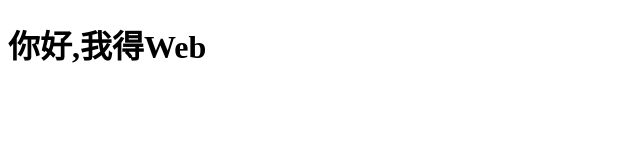
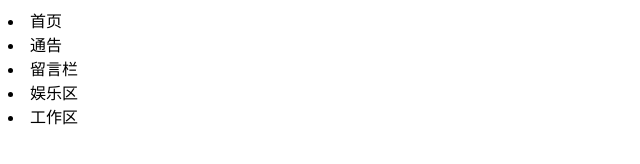
Before and after one commit to HF10/HF10.github.io, a plain HTML site: page index.html in a window 1280 px wide. Shown: the whole page, without its empty margins (0-640 px from the left). Drawn offline with Linux system fonts and the light colour scheme.

Commit message:
Update index.html

```diff
--- a/index.html
+++ b/index.html
@@ -4,9 +4,17 @@
     <meta charset="UTF-8">
     <meta name="viewport" content="width=device-width, initial-scale=1.0">
     <meta http-equiv="X-UA-Compatible" content="ie=edge">
-    <title>Document</title>
+    <title>32309宿舍社区</title>
 </head>
 <body>
-    <h1>你好,我得Web</h1>
+    <div class="wrapper">
+        <nav class="nav">
+            <li class="li1">首页</li>
+            <li class="li2">通告</li>
+            <li class="li3">留言栏</li>
+            <li class="li4">娱乐区</li>
+            <li class="li5">工作区</li>
+        </nav>
+    </div>
 </body>
 </html>
```
